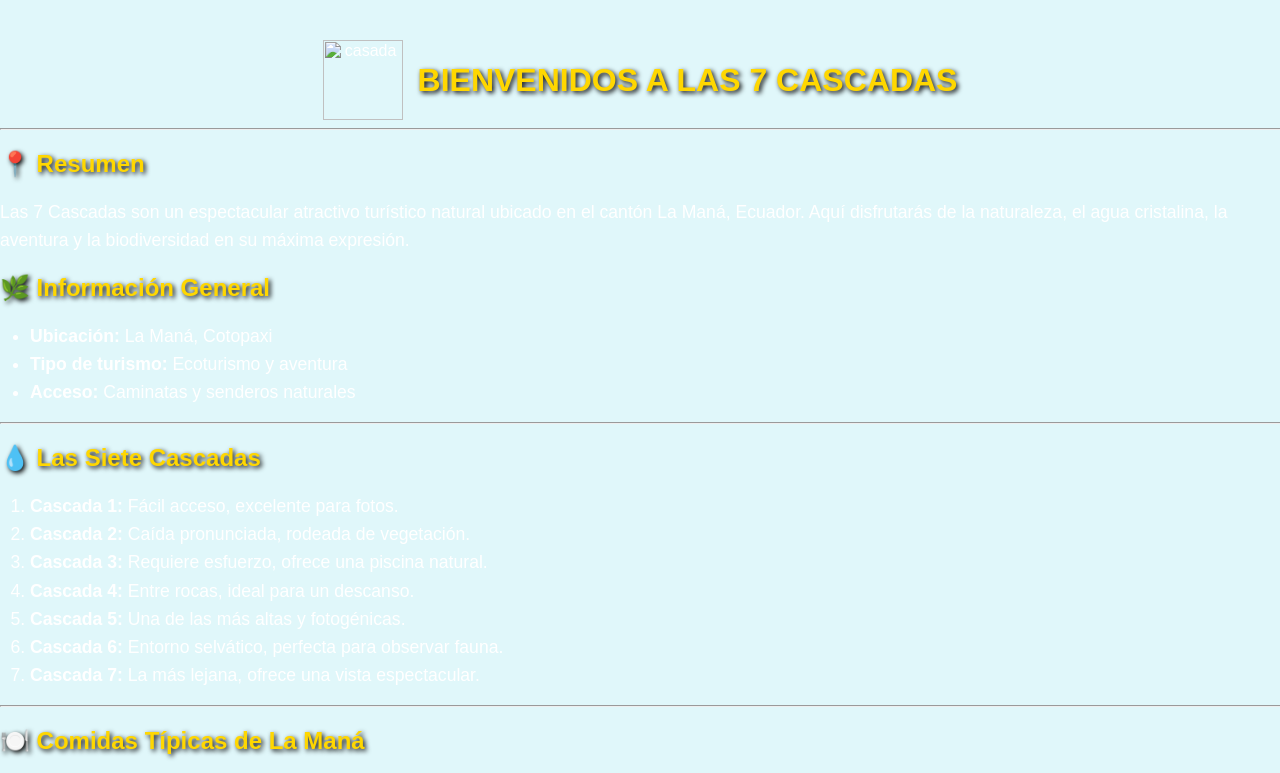
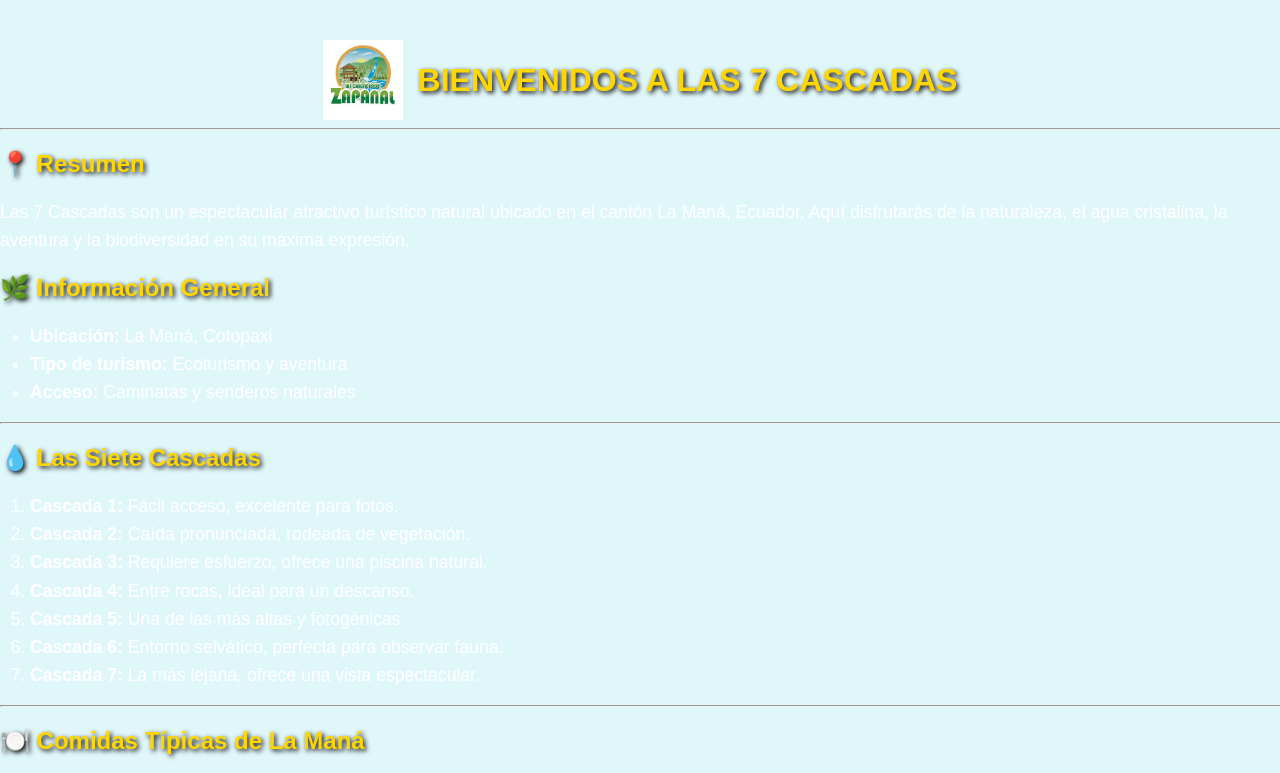
Before and after one commit to prisslili/web1, a plain HTML site: page index.html in a window 1280 px wide. Shown: the top 773 px of the page. Drawn offline with Linux system fonts and the light colour scheme.

Commit message:
index.html

```diff
--- a/index.html
+++ b/index.html
@@ -6,7 +6,7 @@
     <style>
         body {
             margin: 0;
-            background: 'cascada.jpeg' no-repeat center center fixed;
+            background: "cascada.jpeg" no-repeat center center fixed;
             background-size: cover;
             font-family: 'Segoe UI', Tahoma, Geneva, Verdana, sans-serif;
             color: #fff;
@@ -72,7 +72,7 @@
     <div style="text-align: center; margin-top: 40px;">
         <span style="display: inline-flex; align-items: center; gap: 15px;">
 
-            <img src="imagenes/casada.jpeg" alt="casada" width="80" height="80">
+            <img src="casada.jpeg" alt="casada" width="80" height="80">
             <h1 style="margin: 0;">BIENVENIDOS A LAS 7 CASCADAS</h1>
 
         </span>
```
